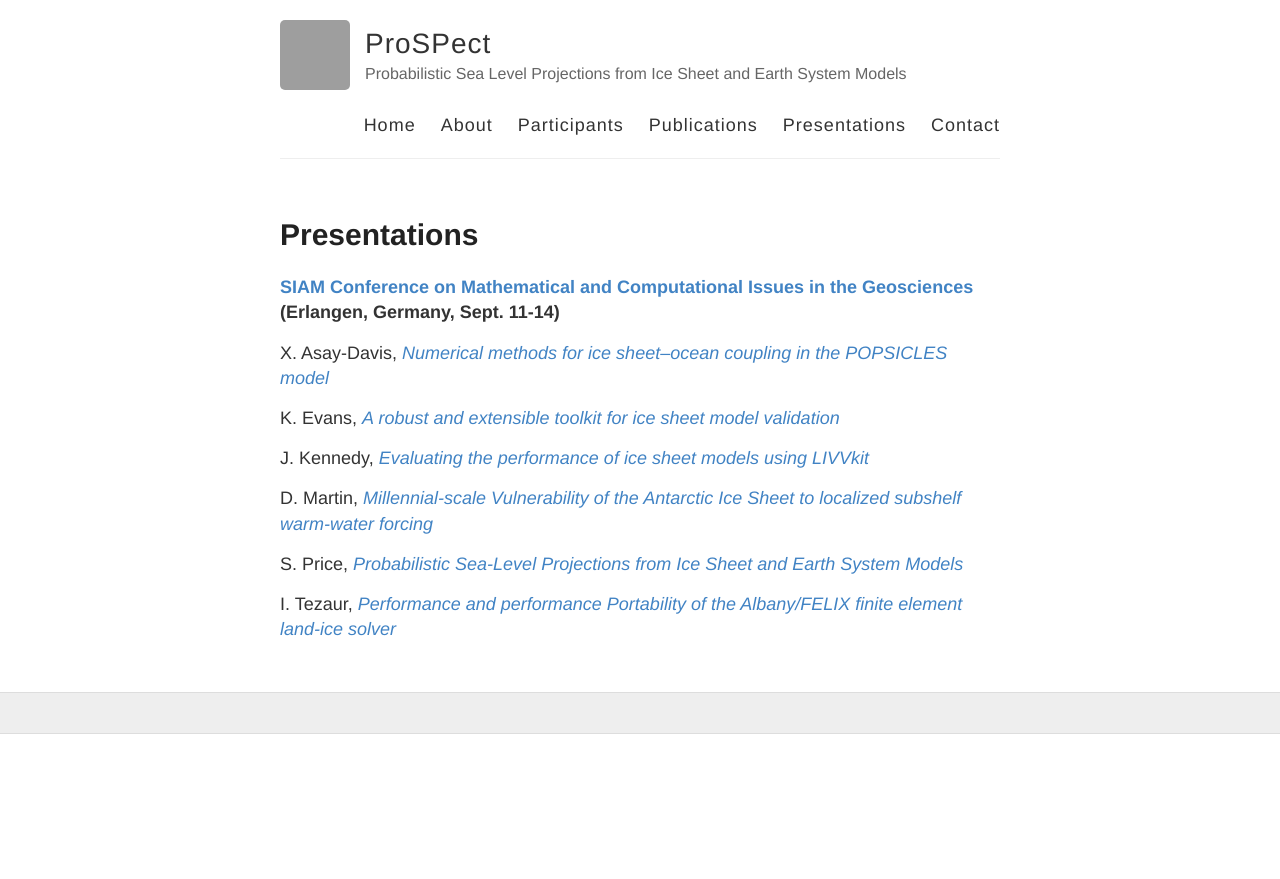
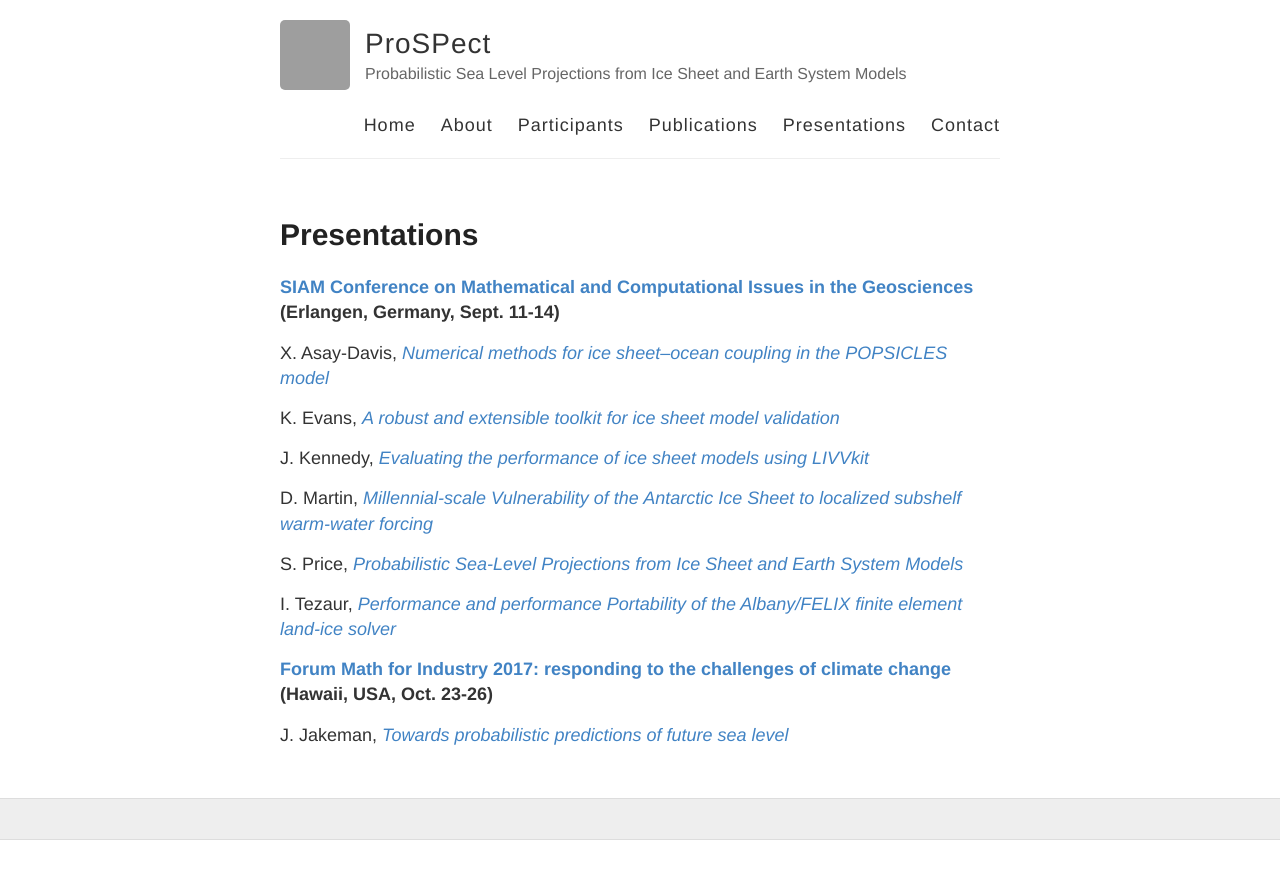
Before and after one commit to SLE-E3SM/SLE-E3SM.github.io, a Jekyll site: the page built from presentations.md, in a window 1280 px wide. Shown: the top 879 px of the page. Built offline with Jekyll 4.4.1, drawn with Linux system fonts in a browser that asks for light colours; grey boxes are pictures that could not be loaded.

Commit message:
Update presentations.md
add info / link for recent uq presentation from J. Jakeman (need to update link still)

```diff
--- a/presentations.md
+++ b/presentations.md
@@ -17,3 +17,7 @@ D. Martin, [*Millennial-scale Vulnerability of the Antarctic Ice Sheet to locali
 S. Price, [*Probabilistic Sea-Level Projections from Ice Sheet and Earth System Models*](https://drive.google.com/open?id=0B6Ue2j2To9fQcFFxQTVEUU1penc)
 
 I. Tezaur, [*Performance and performance Portability of the Albany/FELIX finite element land-ice solver*](https://drive.google.com/open?id=0B6Ue2j2To9fQV3p0aFpaX2I2ajQ)
+
+**[Forum Math for Industry 2017: responding to the challenges of climate change](http://apcmfi.org/fmfi2017/) (Hawaii, USA, Oct. 23-26)**
+
+J. Jakeman, [*Towards probabilistic predictions of future sea level*](https://drive.google.com/open?id=0B6Ue2j2To9fQUEF1TFhkaGlHOEE)
```
